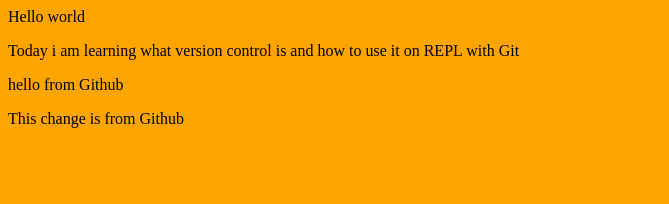
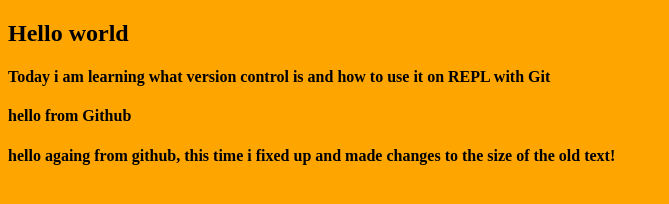
Before and after one commit to Br1an166/collaborationBasics-Brian-Cardenas, a plain HTML site: page index.html in a window 1280 px wide. Shown: the whole page, without its empty margins (0-669 px from the left). Drawn offline with Linux system fonts and the light colour scheme.

Commit message:
Update index.html

```diff
--- a/index.html
+++ b/index.html
@@ -9,12 +9,11 @@
 </head>
 
 <body>
-  Hello world
+  <h2>Hello world</h2>
 
-  <p>Today i am learning what version control is and how to use it on REPL with Git</p>
-  <p>hello from Github</p>
-  <p>This change is from Github</p>
-
+  <p><h4>Today i am learning what version control is and how to use it on REPL with Git</h4></p>
+  <p><h4>hello from Github<h4></p>
+  <p><h4>hello againg from github, this time i fixed up and made changes to the size of the old text!</h4></p>
   <script src="script.js"></script>
 </body>
 
```
